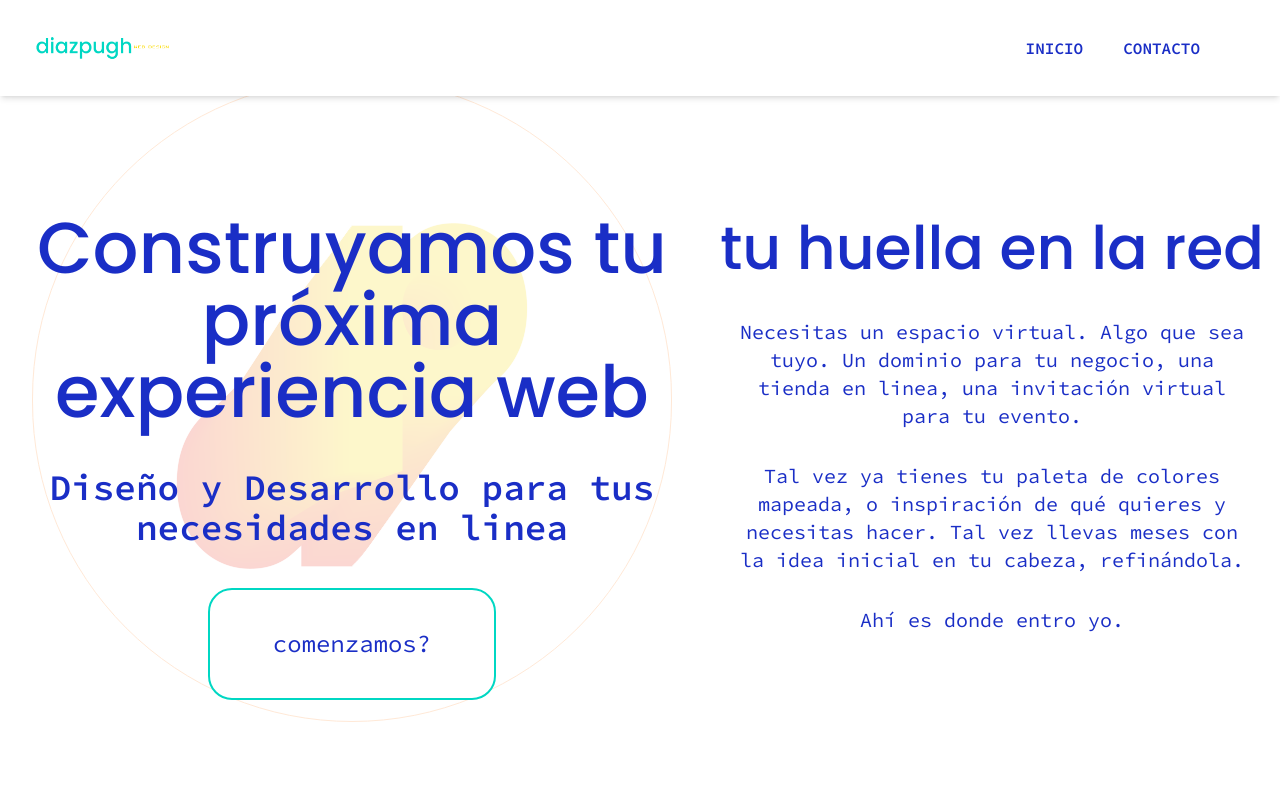
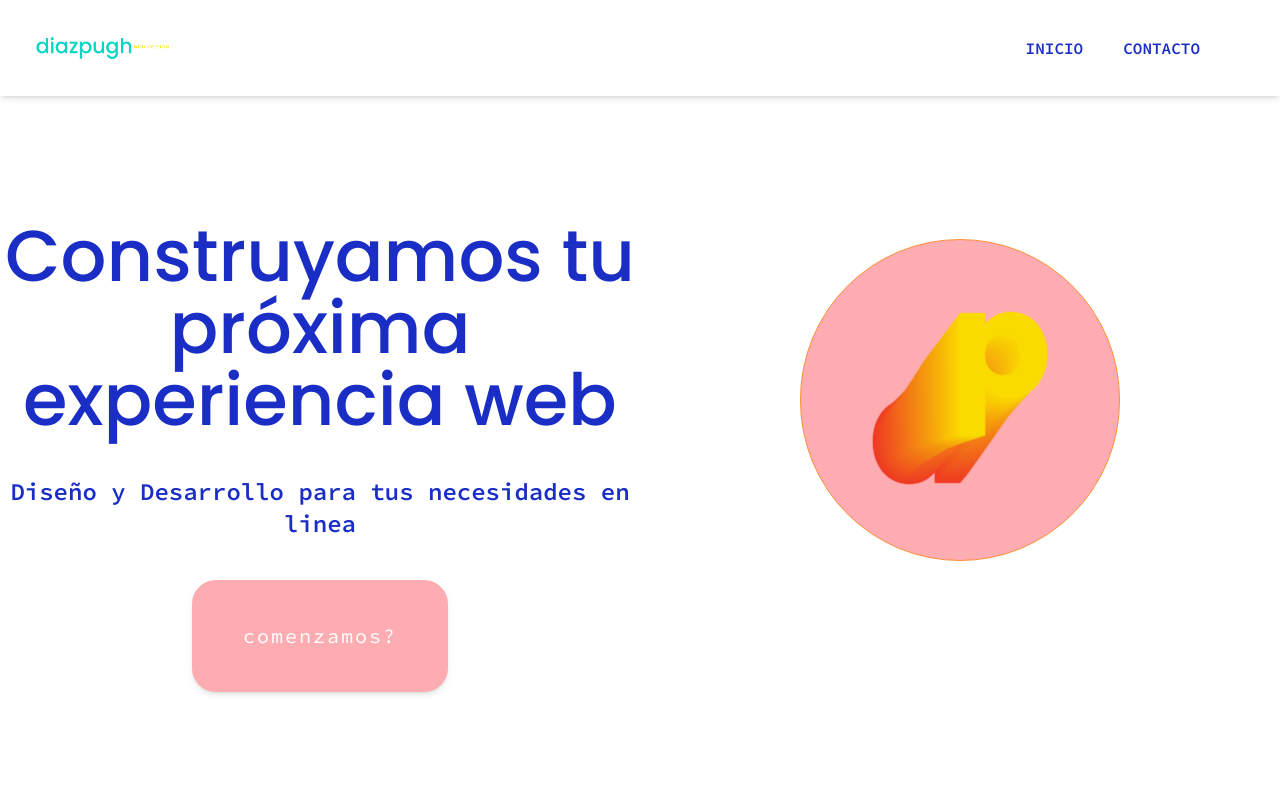
Before and after one commit to alejandrodiazpugh/diazpugh-homepage, a Next.js app: page / in a window 1280 px wide. Shown: the top 800 px of the page. Built offline with nearby package versions, Linux system fonts and the light colour scheme.

Commit message:
hero layot and button styling changes

```diff
--- a/components/Button.tsx
+++ b/components/Button.tsx
@@ -6,6 +6,6 @@ type Props = {
 };
 
 export default function Button({ content, colorClasses }: Props) {
-	const className = `${colorClasses} h-20 w-48 md:h-28 md:w-72 rounded-3xl border-2 md:text-2xl transition-all font-sourceCode`;
+	const className = `${colorClasses} h-20 w-48 md:h-28 md:w-64 shadow-md tracking-widest rounded-3xl border-2 md:text-xl transition-all font-sourceCode`;
 	return <button className={className}>{content}</button>;
 }
--- a/pages/index.tsx
+++ b/pages/index.tsx
@@ -17,50 +17,57 @@ export default function Home() {
 			</Head>
 			<article
 				id="hero"
-				className="relative z-50 flex h-screen w-screen snap-y snap-mandatory flex-col items-center justify-around text-blue lg:flex-row"
+				className="relative z-50 grid h-screen w-screen snap-y snap-mandatory grid-cols-2 text-blue lg:flex-row"
 			>
-				<div className=" flex flex-col justify-center">
 				<motion.div
-						initial={{ opacity: 0, scale: 0.2 }}
-						animate={{ opacity: 0.2, scale: 1 }}
+					initial={{ x: '-100%' }}
+					animate={{ x: 0 }}
 					transition={{
 						duration: 1,
 						delay: 1,
-							type: 'spring',
 					}}
-						className="absolute -z-10 grid aspect-square w-[70%] place-self-center rounded-full border-[1px] border-orange bg-white opacity-20 md:w-[50%]"
+					className="col-span-1 col-start-1 flex flex-col justify-center"
 				>
-						<Image src={logo} alt={'Logo de diazpugh'} />
-					</motion.div>
 					<h1 className="capitalized mx-auto max-w-md snap-y snap-mandatory pt-28 text-center font-poppins text-5xl font-[500] md:max-w-2xl md:text-7xl">
 						{copy.title}
 					</h1>
-					<h2 className="mx-auto my-10 max-w-2xl text-center font-sourceCode text-2xl font-semibold md:text-4xl">
+					<h2 className="mx-auto my-10 max-w-2xl text-center font-sourceCode text-lg font-semibold md:text-2xl">
 						{copy.subtitle}
 					</h2>
 					<div className="mx-auto">
 						<Button
 							content={'comenzamos?'}
 							colorClasses={
-								'border-cyan bg-white text-blue hover:border-blue hover:bg-blue hover:text-white'
+								'border-pink bg-pink text-white hover:border-pink hover:bg-pink hover:text-black'
 							}
 						/>
 					</div>
-				</div>
+				</motion.div>
+				<motion.div
+					initial={{ opacity: 0, scale: 0.2 }}
+					animate={{ opacity: 1, scale: 1 }}
+					transition={{
+						duration: 1.5,
+						delay: 1,
+						type: 'spring',
+					}}
+					className="col-span-1 grid aspect-square w-[70%] place-self-center rounded-full border-[1px] border-orange bg-pink md:w-[50%]"
+				>
+					<Image src={logo} alt={'Logo de diazpugh'} />
+				</motion.div>
+			</article>
 			<div>
 				<h2 className="capitalized mx-auto max-w-md pt-28 text-center font-poppins text-4xl font-[500] md:max-w-2xl md:text-6xl">
 					tu huella en la red
 				</h2>
 				<div className="my-10 mx-auto flex max-w-lg flex-col gap-5 text-center">
-						<div className="flex flex-col gap-8 font-sourceCode text-xl ">
+					<div className="flex flex-col gap-8 font-sourceCode text-xl text-black">
 						<p>{copy.huellaFillerText1}</p>
 						<p>{copy.huellaFillerText2}</p>
 						<p>{copy.tagLine}</p>
 					</div>
-						<div></div>
 				</div>
 			</div>
-			</article>
 
 			<article className="w-screen lg:h-screen">
 				<h2 className="capitalized mx-auto max-w-md pt-28 text-center font-poppins text-4xl font-[500] text-blue md:max-w-2xl md:text-6xl">
```
Lines whose indentation alone changed are shown as unchanged.
